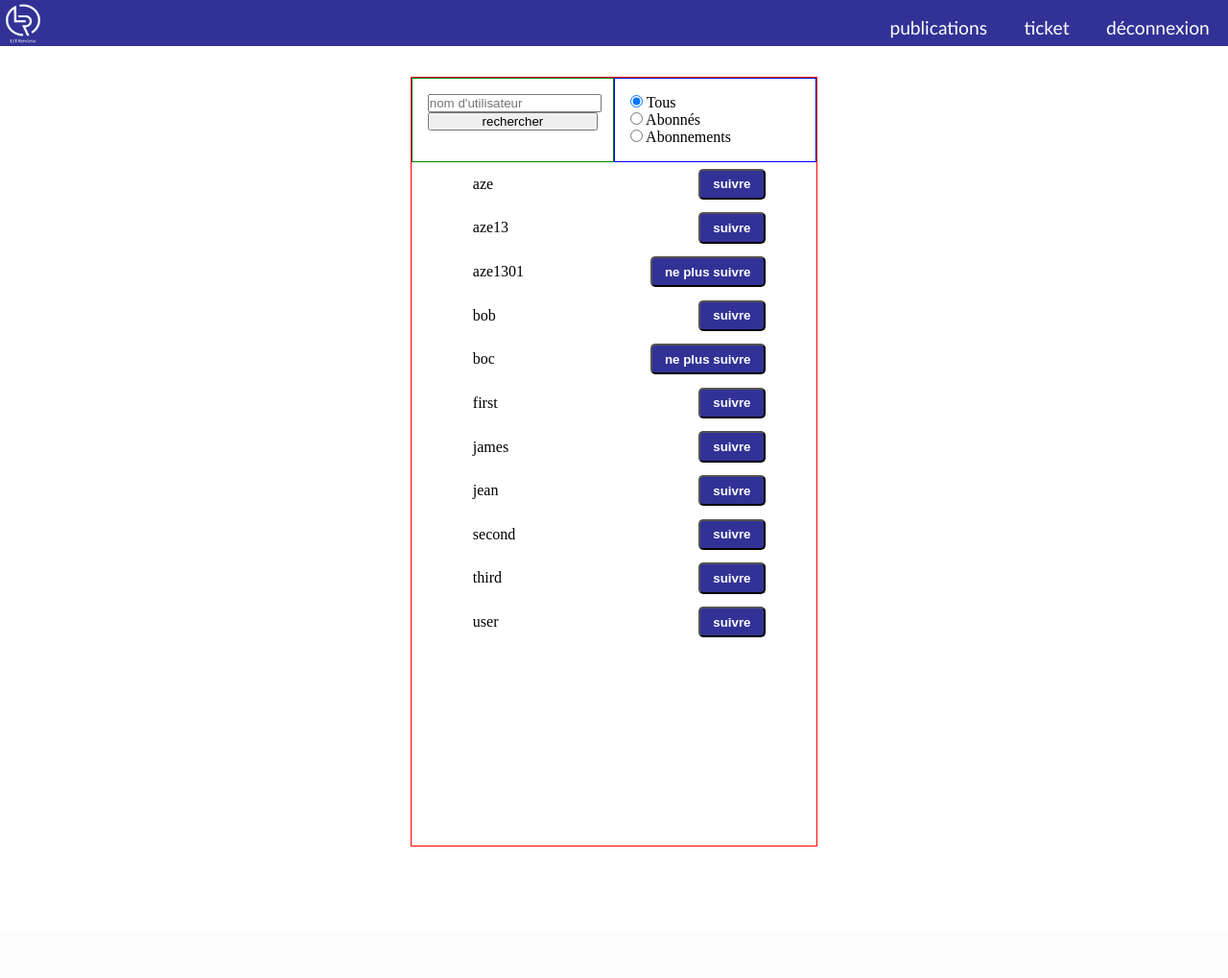
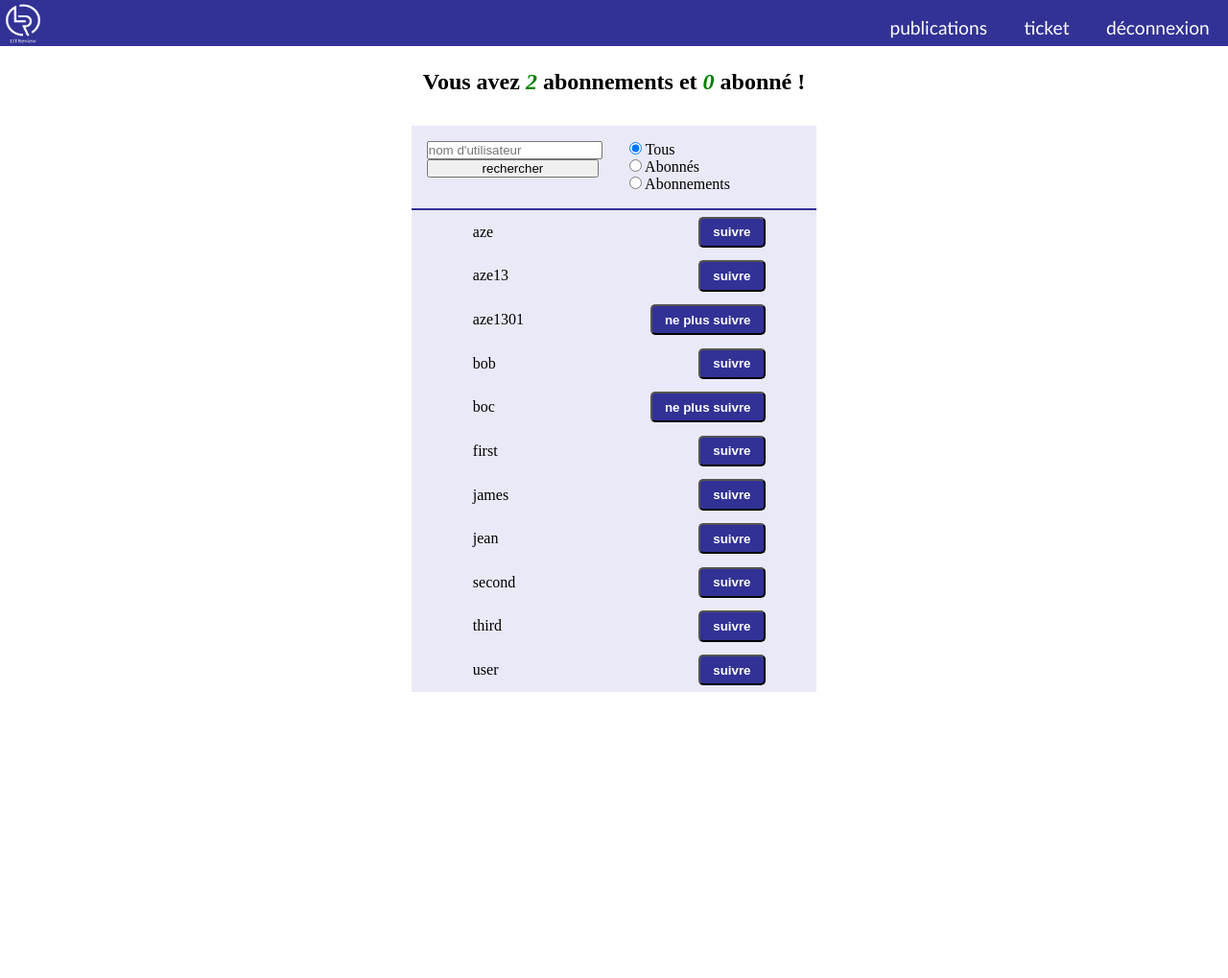
Before and after one commit to evrard1301/lit-review, a Django app: page /social/ in a window 1280 px wide. Shown: the whole page at 96% size. Before the commit the page ends 882 px from the top, so only its background shows below. Run offline with Django 4.2, Linux system fonts and the light colour scheme; a user stored in the database is signed in; data comes from the database, SQL or seed files in the repository; both versions use the stored data as it was after the commit; style sheets or scripts are compiled from the project's sources; some libraries are stand-ins or nearby versions.

Commit message:
Add: subscribers stat message in social page.

```diff
--- a/litreview/assets/styles/pages/_social.scss
+++ b/litreview/assets/styles/pages/_social.scss
@@ -2,9 +2,13 @@
     display: block;
     height: 100%;
 
-    h1 {
+    h1, h2 {
 	margin: 1em;
 	text-align: center;
+
+	em {
+	    color: green;
+	}
     }
 
     .social {
@@ -13,11 +17,12 @@
 	margin: auto;
 	margin-top: 2em;
 	width: 33%;
-	border: 1px solid red;
 
 	&__header {
 	    display: flex;
 	    flex-direction: row;
+	    background-color: $primary-light-color;
+	    border-bottom: 2px solid $primary-color;
 
 	    &__search {
 		padding: 1em;
@@ -30,7 +35,6 @@
 		}
 
 		width: 50%;
-		border: 1px solid green;
 	    }
 
 	    &__filters {
@@ -38,7 +42,6 @@
 		flex-direction: column;
 		width: 50%;
 		padding: 1em;
-		border: 1px solid blue;
 	    }
 	}
 
@@ -50,6 +53,8 @@
 		height: 100%;
 
 		li {
+		    background-color: $primary-light-color;
+
 		    form {
 			$form-margin: 4em;
 
--- a/litreview/home/templates/home/social.html
+++ b/litreview/home/templates/home/social.html
@@ -2,6 +2,11 @@
 
 {% block body %}
   <div class="social_page">
+    <h2>
+      Vous avez <em>{{n_followings}}</em>
+      abonnement{% if n_followings > 1 %}s{% endif %} et <em>{{n_followers}}</em>
+      abonné{% if n_followers > 1 %}s{% endif %} !
+    </h2>
 
     <div class="social">
       <form class="social__form">
--- a/litreview/home/views.py
+++ b/litreview/home/views.py
@@ -93,7 +93,14 @@ class SocialPage(LoginRequiredMixin, View):
             'users': [
                 f for f in filtered_users
                 if f['user'].id != request.user.id
-            ]
+            ],
+            'n_followings': len(
+                models.UserFollows.objects.filter(user=request.user)
+            ),
+
+            'n_followers': len(
+                models.UserFollows.objects.filter(followed_user=request.user)
+            )
         })
 
     def post(self, request):
```
Also changed, not shown: litreview/db.sqlite3.
